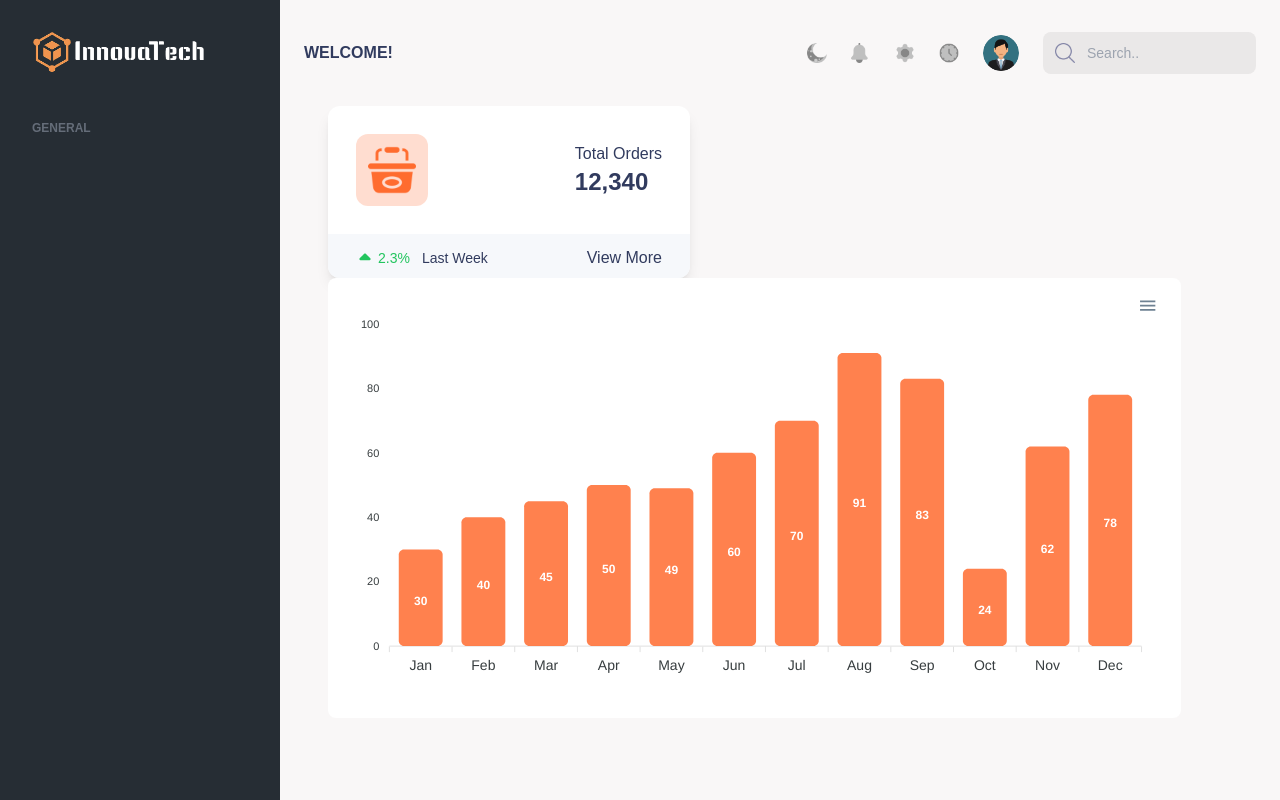
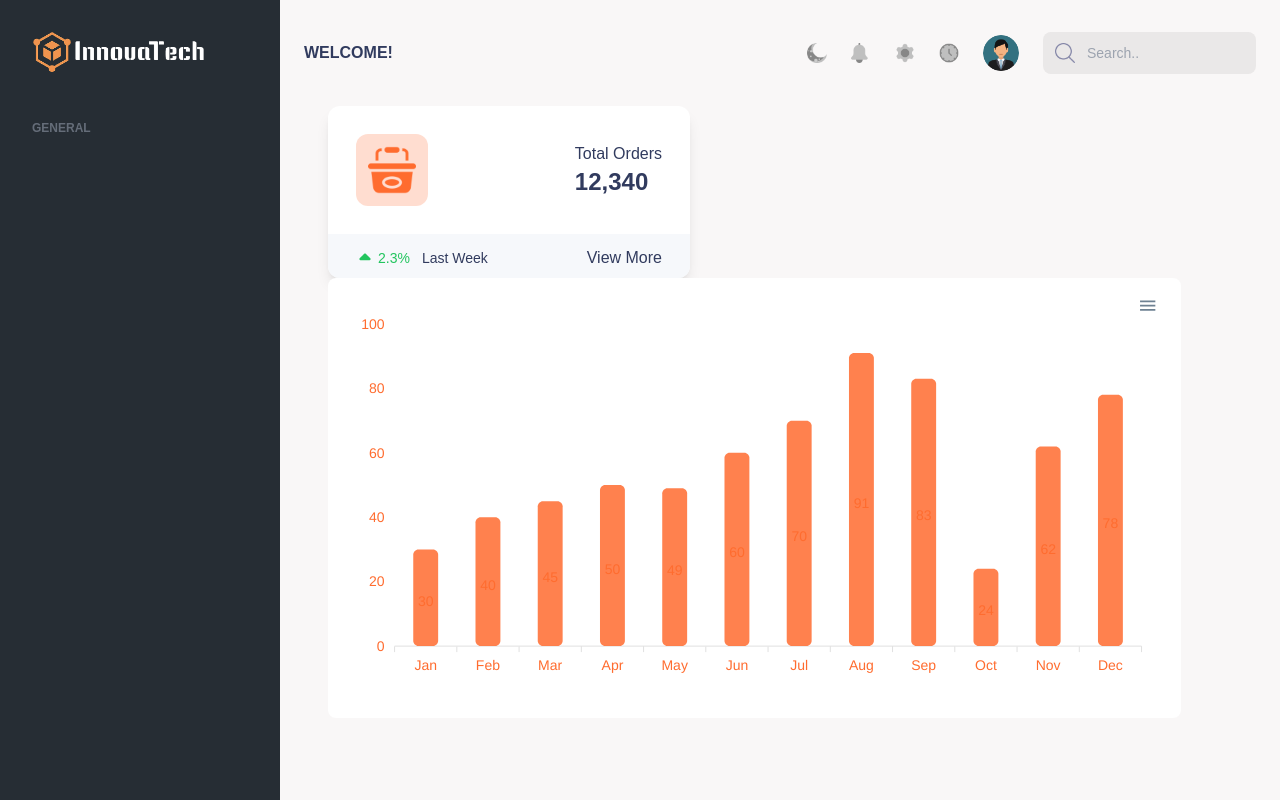
Before and after one commit to HKinnovaTech/Dashboard-Inventory, a Next.js app: page / in a window 1280 px wide. Built offline with nearby package versions, Linux system fonts and the light colour scheme.

Commit message:
graph fix 1

```diff
--- a/src/app/Components/Dashboard/components/graph/graph.tsx
+++ b/src/app/Components/Dashboard/components/graph/graph.tsx
@@ -1,54 +1,89 @@
 "use client";
 
-import React, { useState, useEffect } from "react";
+import React, { useState, useEffect, useMemo } from "react";
 import Chart from "react-apexcharts";
-import '../../../../globals.css';
-
+import "../../../../globals.css";
 
 const getThemeColors = () => {
   const root = document.documentElement;
-  return {
+  const colors = {
     primary: getComputedStyle(root).getPropertyValue("--primary").trim(),
-    secondary: getComputedStyle(root).getPropertyValue("--secondary").trim(),
+    secondary: getComputedStyle(root).getPropertyValue("--secoundary").trim(), // Ensure correct spelling in CSS
     bar: "#ff6c2f",
     tertiary: getComputedStyle(root).getPropertyValue("--tertiary").trim(),
-    background: getComputedStyle(root).getPropertyValue("--background").trim()
+    background: getComputedStyle(root).getPropertyValue("--background").trim(),
   };
+
+  console.log("Updated Theme Colors:", colors); // ✅ Logs theme colors
+  return colors;
 };
+
 const Graph: React.FC = () => {
-
-  const [themeColors, setThemeColors] = useState(getThemeColors());
+  const [themeColors, setThemeColors] = useState({
+    primary: "",
+    secondary: "",
+    bar: "#ff6c2f",
+    tertiary: "",
+    background: "",
+  });
 
   useEffect(() => {
-    const updateThemeColors = () => setThemeColors(getThemeColors());
+    const updateThemeColors = () => {
+      const newColors = getThemeColors();
+      setThemeColors(newColors);
+      console.log("Theme Colors Updated in State:", newColors); // ✅ Logs theme colors in state
+    };
 
-    window.addEventListener("DOMContentLoaded", updateThemeColors);
-    window.matchMedia("(prefers-color-scheme: dark)").addEventListener("change", updateThemeColors);
+    updateThemeColors(); // Set colors on mount
+
+    // Listen for dark mode changes
+    const mediaQuery = window.matchMedia("(prefers-color-scheme: dark)");
+    mediaQuery.addEventListener("change", updateThemeColors);
 
     return () => {
-      window.removeEventListener("DOMContentLoaded", updateThemeColors);
-      window.matchMedia("(prefers-color-scheme: dark)").removeEventListener("change", updateThemeColors);
+      mediaQuery.removeEventListener("change", updateThemeColors);
     };
   }, []);
 
-  const options = {
+  const options = useMemo(
+    () => ({
       chart: {
         id: "sales-chart",
       },
       xaxis: {
-      categories: ["Jan", "Feb", "Mar", "Apr", "May", "Jun", "Jul", "Aug", "Sep", "Oct", "Nov", "Dec"],
+        categories: [
+          "Jan", "Feb", "Mar", "Apr", "May", "Jun",
+          "Jul", "Aug", "Sep", "Oct", "Nov", "Dec",
+        ],
         labels: {
           style: {
-          colors: themeColors.secondary,
+            colors: themeColors.bar,
             fontSize: "14px",
             fontWeight: 500,
           },
+        },
+      },
+      yaxis: {
+        labels: {
+          style: {
+            colors: themeColors.bar,
+            fontSize: "14px",
+            fontWeight: 500,
+          },
+        },
+      },
+      dataLabels: {
+        style: {
+          colors: [themeColors.bar],
+          fontSize: "14px",
+          fontWeight: "500",
         },
       },
       colors: [themeColors.bar],
       plotOptions: {
         bar: {
           borderRadius: 5,
+          columnWidth: "40%",
         },
       },
       grid: {
@@ -61,7 +96,9 @@ const Graph: React.FC = () => {
           fontSize: "14px",
         },
       },
-  };
+    }),
+    [themeColors] // Recompute options when colors change
+  );
 
   const series = [
     {
```
Lines whose indentation alone changed are shown as unchanged.
